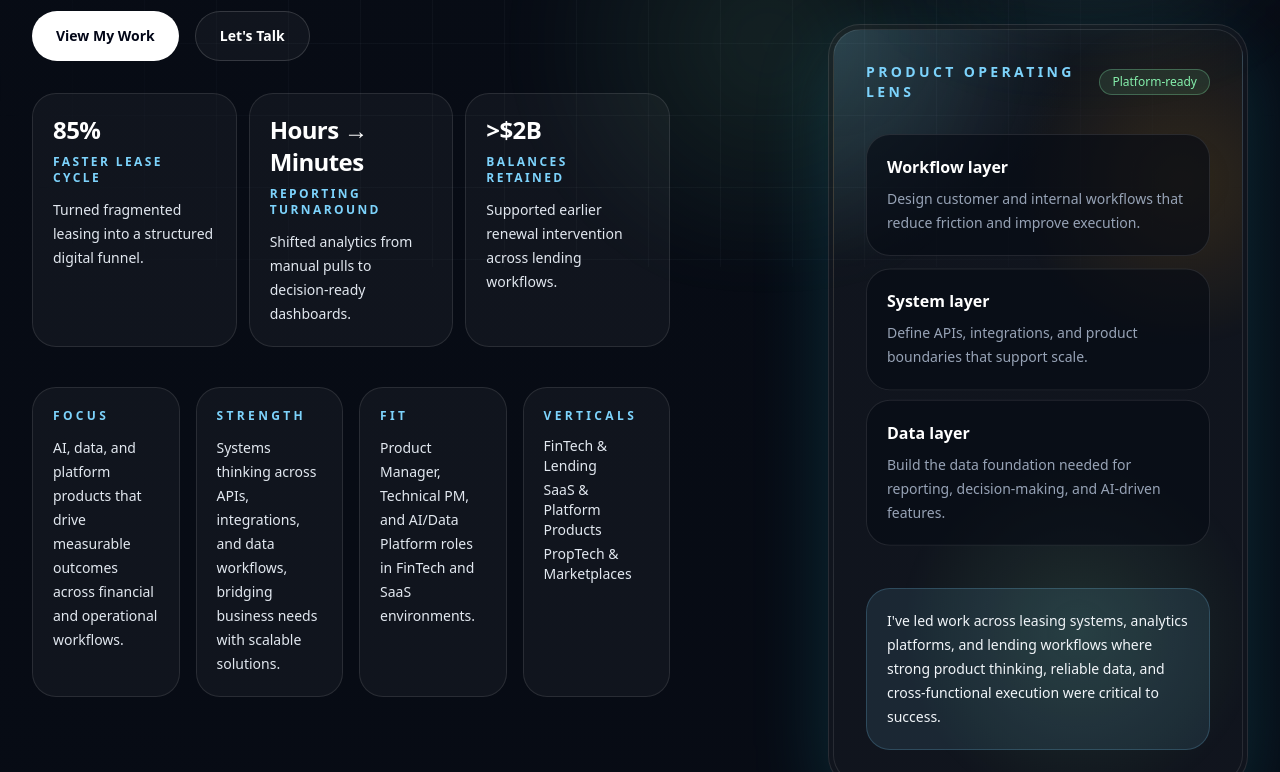
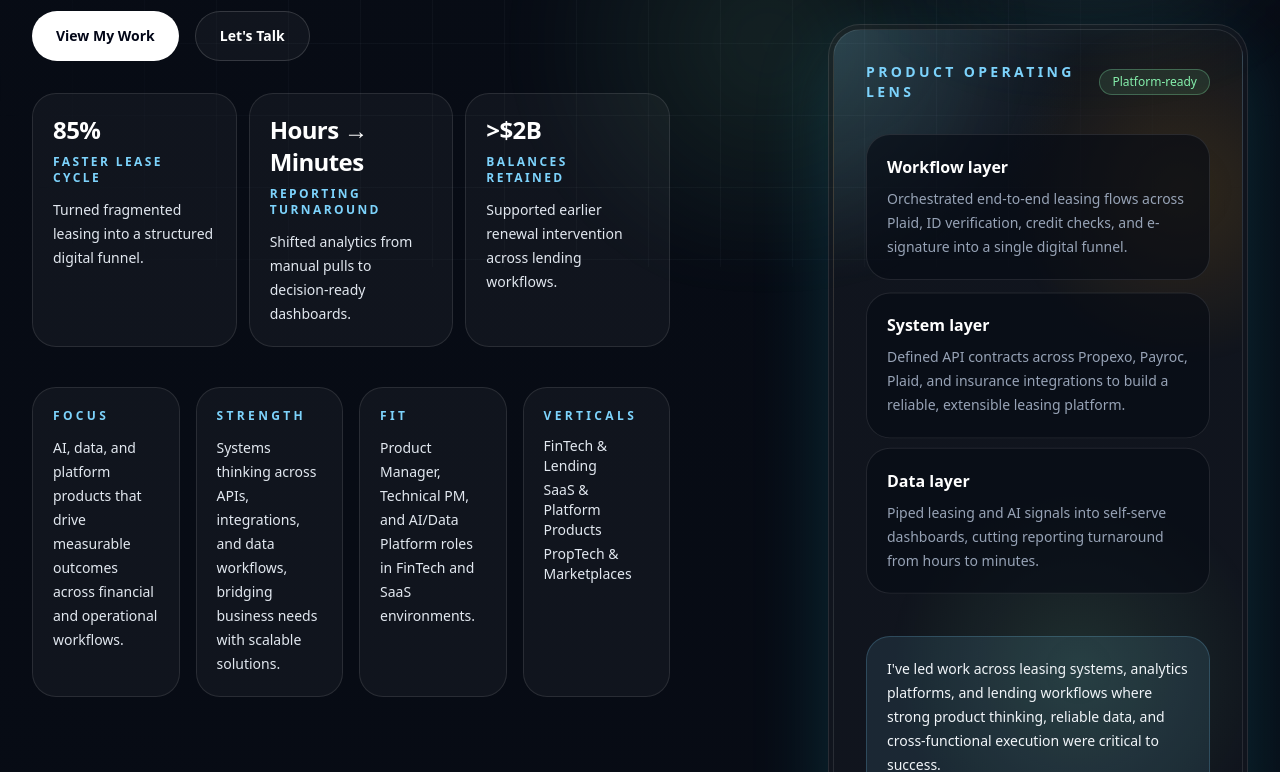
Before and after one commit to Jaau250/product-manager-portfolio, a Next.js app: page / in a window 1280 px wide. Shown: the part 533-1305 px from the top of the page. Built offline with nearby package versions, Linux system fonts and the light colour scheme; no server answers.

Commit message:
Update operating lens copy and hide contact honeypot

```diff
--- a/components/contact/contact-form.tsx
+++ b/components/contact/contact-form.tsx
@@ -57,12 +57,12 @@ export function ContactForm() {
       onSubmit={handleSubmit}
       className="rounded-[28px] border border-white/10 bg-ink/70 p-7"
     >
-      <p className="hidden">
+      <div className="hidden invisible">
         <label>
           Don&apos;t fill this out if you&apos;re human:
           <input name="bot-field" />
         </label>
-      </p>
+      </div>
 
       <div className="space-y-5">
         <div className="grid gap-5 sm:grid-cols-2">
--- a/content/portfolio.ts
+++ b/content/portfolio.ts
@@ -150,15 +150,18 @@ export const trustSignals = [
 export const operatingLens = [
   {
     title: "Workflow layer",
-    body: "Design customer and internal workflows that reduce friction and improve execution."
+    body:
+      "Orchestrated end-to-end leasing flows across Plaid, ID verification, credit checks, and e-signature into a single digital funnel."
   },
   {
     title: "System layer",
-    body: "Define APIs, integrations, and product boundaries that support scale."
+    body:
+      "Defined API contracts across Propexo, Payroc, Plaid, and insurance integrations to build a reliable, extensible leasing platform."
   },
   {
     title: "Data layer",
-    body: "Build the data foundation needed for reporting, decision-making, and AI-driven features."
+    body:
+      "Piped leasing and AI signals into self-serve dashboards, cutting reporting turnaround from hours to minutes."
   }
 ];
 
```
